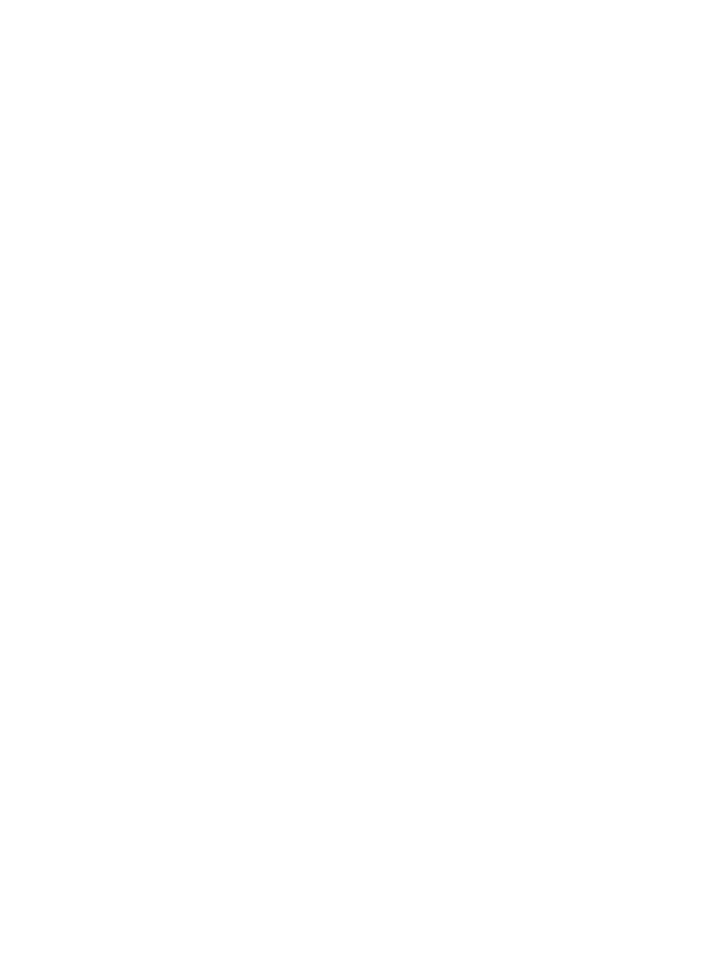
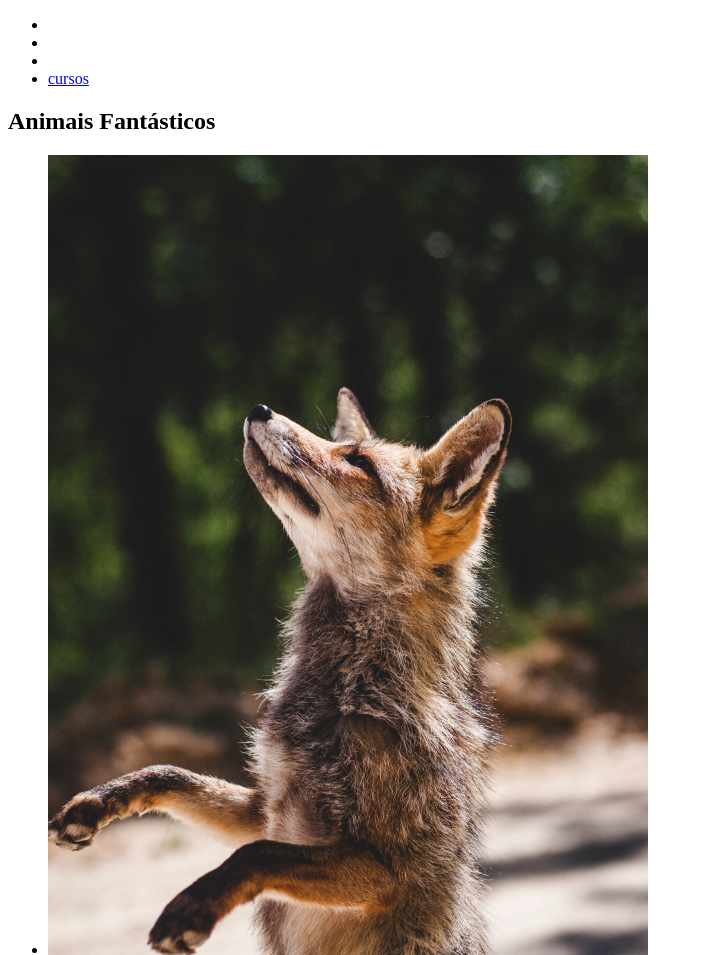
Before and after one commit to Laurinharamos/animais-fantasticos-, a plain HTML site: page index.html in a window 1280 px wide. Shown: the top 955 px of the page, without its empty margins (0-702 px from the left). Before the commit the page ends 800 px from the top, so only its background shows below. Drawn offline with Linux system fonts and the light colour scheme.

Commit message:
bla bla bla

```diff
--- a/index.html
+++ b/index.html
@@ -4,7 +4,7 @@
     <meta charset="UTF-8">
     <meta name="viewport" content="width=device-width, initial-scale=1.0">
     <title>Animais Fantásticos</title>
-    <script src="script.js"
+    <script src="script.js"></script>
 </head>
 <body>
     <nav class="menu js-menu">
```
